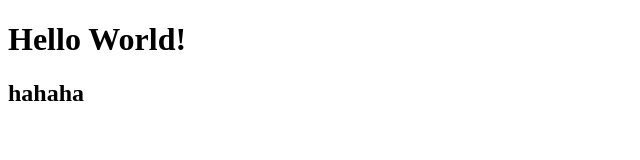
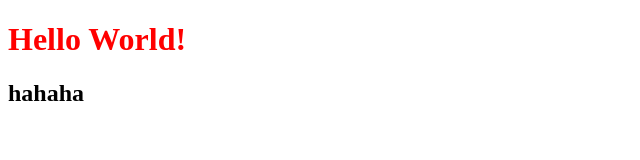
Before and after one commit to zackz2016/Hello, a plain HTML site: page hello.html in a window 1280 px wide. Shown: the whole page, without its empty margins (0-640 px from the left). Drawn offline with Linux system fonts and the light colour scheme.

Commit message:
Update hello.html

```diff
--- a/hello.html
+++ b/hello.html
@@ -3,7 +3,7 @@
     <title>Hello</title>
 </head>
 <body>
-    <h1>Hello World!</h1>
+    <h1 style="color:red;">Hello World!</h1>
     <h2>hahaha</h2>
 </body>
 </html>
```
